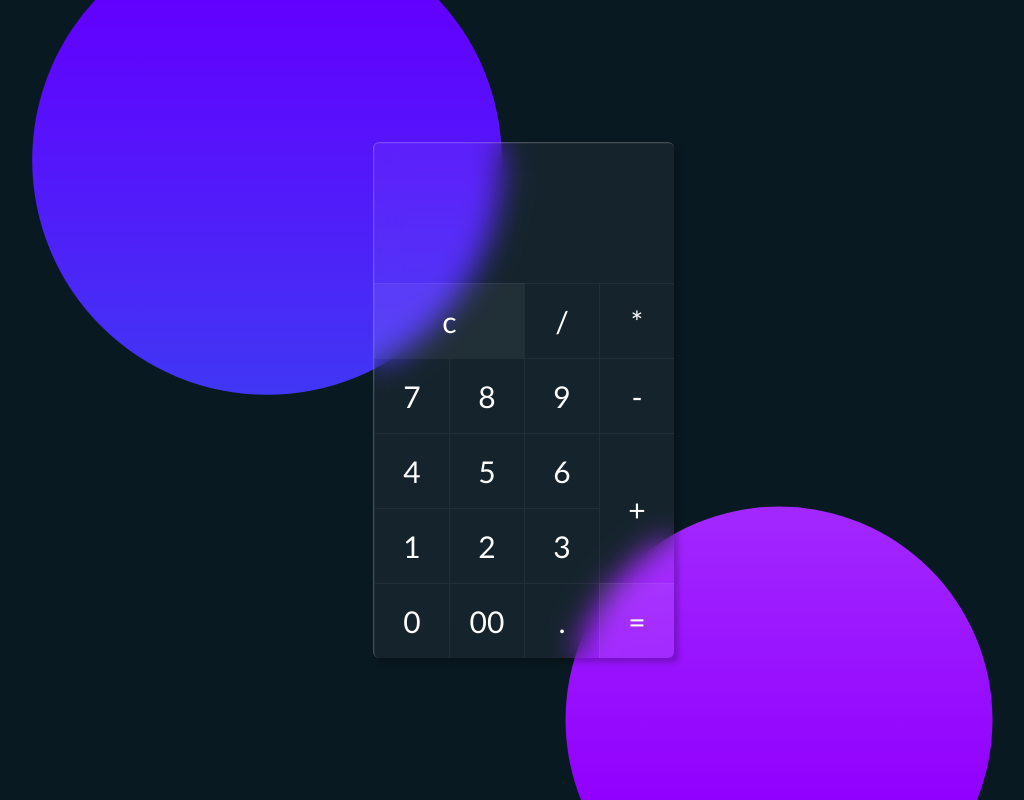
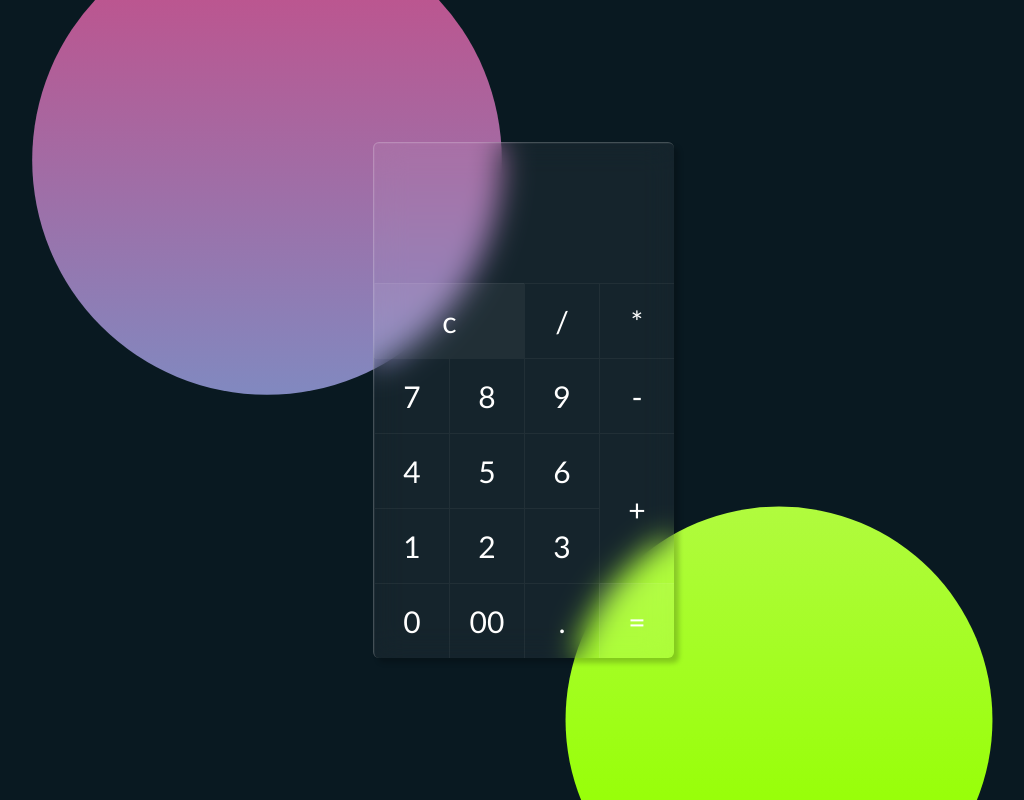
Before and after one commit to AliMalik9/Web-Projects, a plain HTML site: page Index.html in a window 1280 px wide. Shown: the whole page, without its empty margins (117-1141 px from the left). Drawn offline with Linux system fonts and the light colour scheme.

Commit message:
Update Index.html

```diff
--- a/Index.html
+++ b/Index.html
@@ -31,7 +31,7 @@ body::before
     left: 0;
     width: 100%;
     height: 100%;
-    background: linear-gradient(#6200ff, #1e6fe9);
+    background: linear-gradient(#bb5690, #45bdf1);
     clip-path: circle(22% at 30% 20%);
 }
 body::after
@@ -42,7 +42,7 @@ body::after
     left: 0;
     width: 100%;
     height: 100%;
-    background: linear-gradient(#c16eff, #9100ff);
+    background: linear-gradient(#dbf49a, #98ff09);
     clip-path: circle(20% at 70% 90%);
 }
 .container
```
